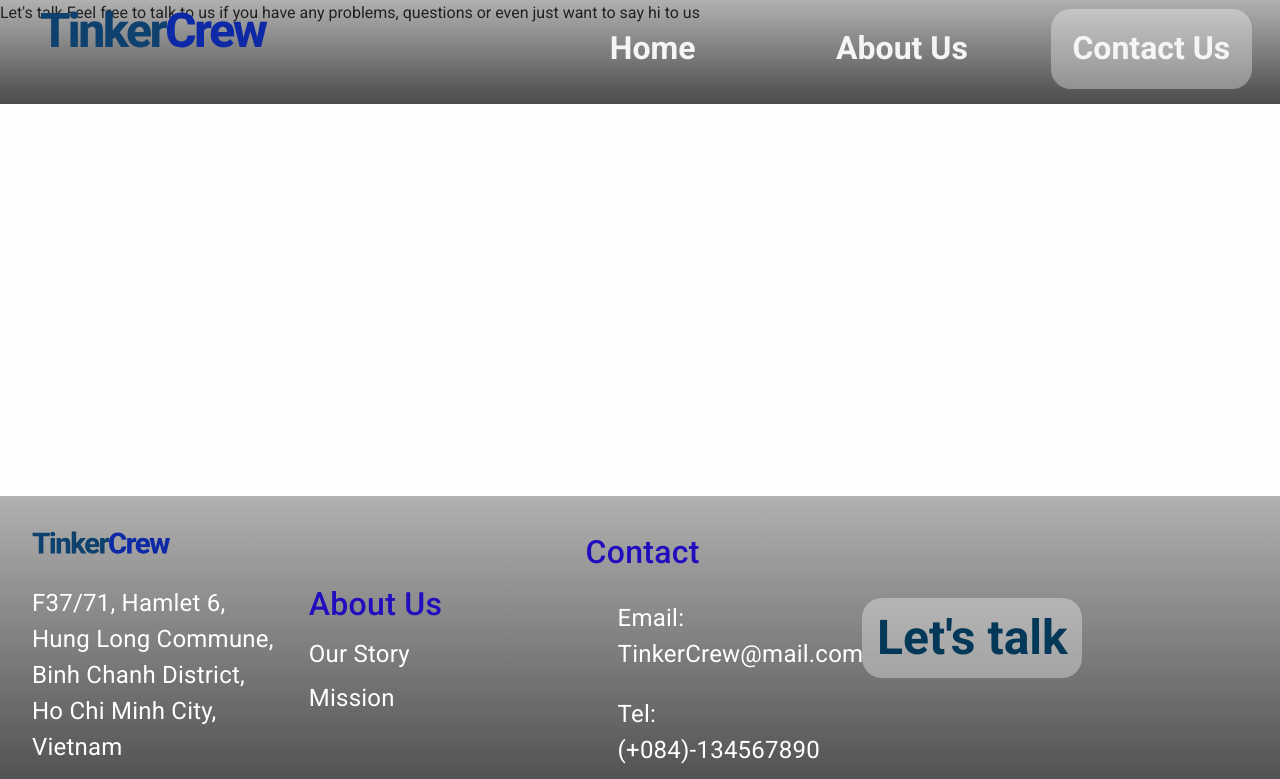
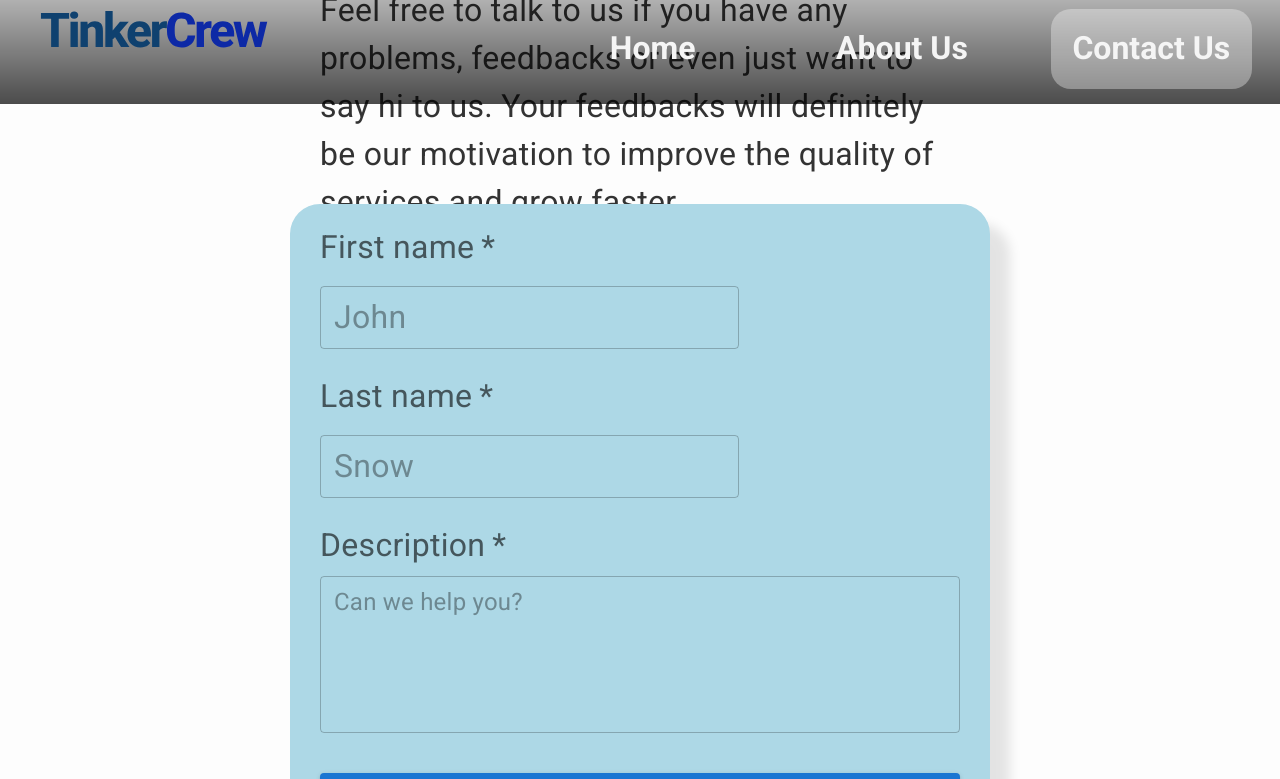
Before and after one commit to khamtruong1114/TinkerCrew, a React (Vite) app: page /contact in a window 1280 px wide. Shown: the top 779 px of the page. Built offline with nearby package versions, Linux system fonts and the light colour scheme; some icons are missing.

Commit message:
complete contact

```diff
--- a/src/components/PageNav.tsx
+++ b/src/components/PageNav.tsx
@@ -79,11 +79,9 @@ export const PageItems = styled(NavLink)`
       font-size: 1rem;
     }
 
-    &.active {
-      background-color: rgba(255, 255, 255, 0.6);
-    }
-    width: 60%;
-    height: 80px;
+    width: 50%;
+    height: 60px;
+    font-size: 1rem;
   }
 `;
 
--- /dev/null
+++ b/src/components/contact/ContactUsForm.tsx
@@ -0,0 +1,18 @@
+import styled from "styled-components";
+import MessageForm from "./MessageForm";
+
+const Wrapper = styled.div`
+  height: 80%;
+  width: 100%;
+  display: flex;
+  justify-content: center;
+  align-items: center;
+`;
+
+export default function ContactForm() {
+  return (
+    <Wrapper>
+      <MessageForm />
+    </Wrapper>
+  );
+}
--- /dev/null
+++ b/src/components/contact/MessageForm.tsx
@@ -0,0 +1,134 @@
+import { Box, Button } from "@mui/material";
+import FormLabel from "@mui/material/FormLabel";
+import Grid from "@mui/material/Grid";
+import OutlinedInput from "@mui/material/OutlinedInput";
+import styled from "styled-components";
+
+const FormGrid = styled(Grid)`
+  display: flex;
+  flex-direction: column;
+
+  @media (max-width: 600px) {
+    width: 100%;
+  }
+`;
+
+export default function AddressForm() {
+  return (
+    <Box
+      component="form"
+      sx={{
+        height: "90%",
+        width: "50%",
+        bgcolor: "lightblue",
+        borderRadius: "30px",
+        padding: "20px 30px",
+        boxShadow: "20px 20px 12px rgba(0,0,0,0.1)",
+
+        "@media (max-width: 600px)": {
+          boxShadow: "none",
+        },
+      }}
+    >
+      <Grid
+        container
+        spacing={3}
+        sx={{
+          height: "100%",
+          width: "100%",
+          bgcolor: "lightblue",
+        }}
+      >
+        <FormGrid size={{ xs: 12, md: 8 }}>
+          <FormLabel
+            htmlFor="first-name"
+            required
+            sx={{
+              fontSize: { xs: "24px", md: "32px" },
+            }}
+          >
+            First name
+          </FormLabel>
+          <OutlinedInput
+            id="first-name"
+            name="first-name"
+            type="name"
+            placeholder="John"
+            autoComplete="first name"
+            required
+            size="small"
+            sx={{
+              height: "50%",
+              fontSize: { xs: "24px", md: "32px" },
+              marginTop: "1rem",
+            }}
+          />
+        </FormGrid>
+        <FormGrid size={{ xs: 12, md: 8 }}>
+          <FormLabel
+            htmlFor="last-name"
+            required
+            sx={{
+              fontSize: { xs: "24px", md: "32px" },
+            }}
+          >
+            Last name
+          </FormLabel>
+          <OutlinedInput
+            id="last-name"
+            name="last-name"
+            type="last-name"
+            placeholder="Snow"
+            autoComplete="last name"
+            required
+            size="small"
+            sx={{
+              height: "50%",
+              fontSize: { xs: "24px", md: "32px" },
+              marginTop: "1rem",
+            }}
+          />
+        </FormGrid>
+        <FormGrid size={{ xs: 12 }}>
+          <FormLabel
+            htmlFor="description"
+            required
+            sx={{
+              fontSize: { xs: "24px", md: "32px" },
+            }}
+          >
+            Description
+          </FormLabel>
+          <OutlinedInput
+            id="description"
+            name="description"
+            type="text"
+            placeholder="Can we help you?"
+            required
+            size="small"
+            multiline // bật chế độ nhiều dòng
+            minRows={4} // tối thiểu 4 dòng
+            maxRows={8} // tối đa 8 dòng (tuỳ chọn)
+            sx={{
+              fontSize: "24px",
+              mt: 1,
+            }}
+          />
+        </FormGrid>
+        <FormGrid size={{ xs: 12 }}>
+          <Button
+            type="submit"
+            variant="contained"
+            sx={{
+              height: "50%",
+              fontSize: "24px",
+              marginTop: "1rem",
+            }}
+          >
+            Submit
+          </Button>
+        </FormGrid>
+      </Grid>
+    </Box>
+  );
+}
--- a/src/pages/Contact.tsx
+++ b/src/pages/Contact.tsx
@@ -1,8 +1,49 @@
+import { Box, Typography } from "@mui/material";
+import ContactForm from "../components/contact/ContactUsForm";
+import styled from "styled-components";
+
+const Wrapper = styled(Box)`
+  width: 100%;
+  height: 100vh;
+  display: flex;
+  flex-direction: column;
+  align-items: center;
+  justify-content: center;
+`;
+
+const TextBox = styled(Box)`
+  display: flex;
+  align-items: center;
+  height: 20%;
+  width: 50%;
+  padding-top: 4rem;
+
+  @media (max-width: 600px) {
+    padding-top: 6rem;
+  }
+`;
+
 export default function Contact() {
   return (
-    <div className="">
-      Let's talk Feel free to talk to us if you have any problems, questions or
-      even just want to say hi to us
-    </div>
+    <Wrapper>
+      <TextBox>
+        <Typography
+          sx={{
+            fontWeight: "400",
+            fontSize: {
+              xs: "24px",
+
+              md: "32px",
+            },
+          }}
+          gutterBottom
+        >
+          Feel free to talk to us if you have any problems, feedbacks or even
+          just want to say hi to us. Your feedbacks will definitely be our
+          motivation to improve the quality of services and grow faster.
+        </Typography>
+      </TextBox>
+      <ContactForm />
+    </Wrapper>
   );
 }
--- a/src/ui/MenuBar.tsx
+++ b/src/ui/MenuBar.tsx
@@ -23,6 +23,13 @@ const Bar1 = styled.div<{ $open: boolean }>`
   transition: 0.4s;
   transform: ${(props) =>
     props.$open ? "rotate(-45deg) translate(-10px, 8px)" : "none"};
+
+  @media (max-width: 600px) {
+    width: 1.7rem;
+    height: 0.25rem;
+    transform: ${(props) =>
+      props.$open ? "rotate(-45deg) translate(-6px, 5px)" : "none"};
+  }
 `;
 const Bar2 = styled.div<{ $open: boolean }>`
   width: 2.5rem;
@@ -31,6 +38,10 @@ const Bar2 = styled.div<{ $open: boolean }>`
   margin: 8px 0;
   transition: 0.4s;
   opacity: ${(props) => (props.$open ? "0" : "none")};
+  @media (max-width: 600px) {
+    width: 1.7rem;
+    height: 0.25rem;
+  }
 `;
 const Bar3 = styled.div<{ $open: boolean }>`
   width: 2.5rem;
@@ -40,6 +51,12 @@ const Bar3 = styled.div<{ $open: boolean }>`
   transition: 0.4s;
   transform: ${(props) =>
     props.$open ? "rotate(45deg) translate(-10px, -8px)" : "none"};
+  @media (max-width: 600px) {
+    width: 1.7rem;
+    height: 0.25rem;
+    transform: ${(props) =>
+      props.$open ? "rotate(45deg) translate(-11px, -10px)" : "none"};
+  }
 `;
 
 interface MenuBarProps {
```
